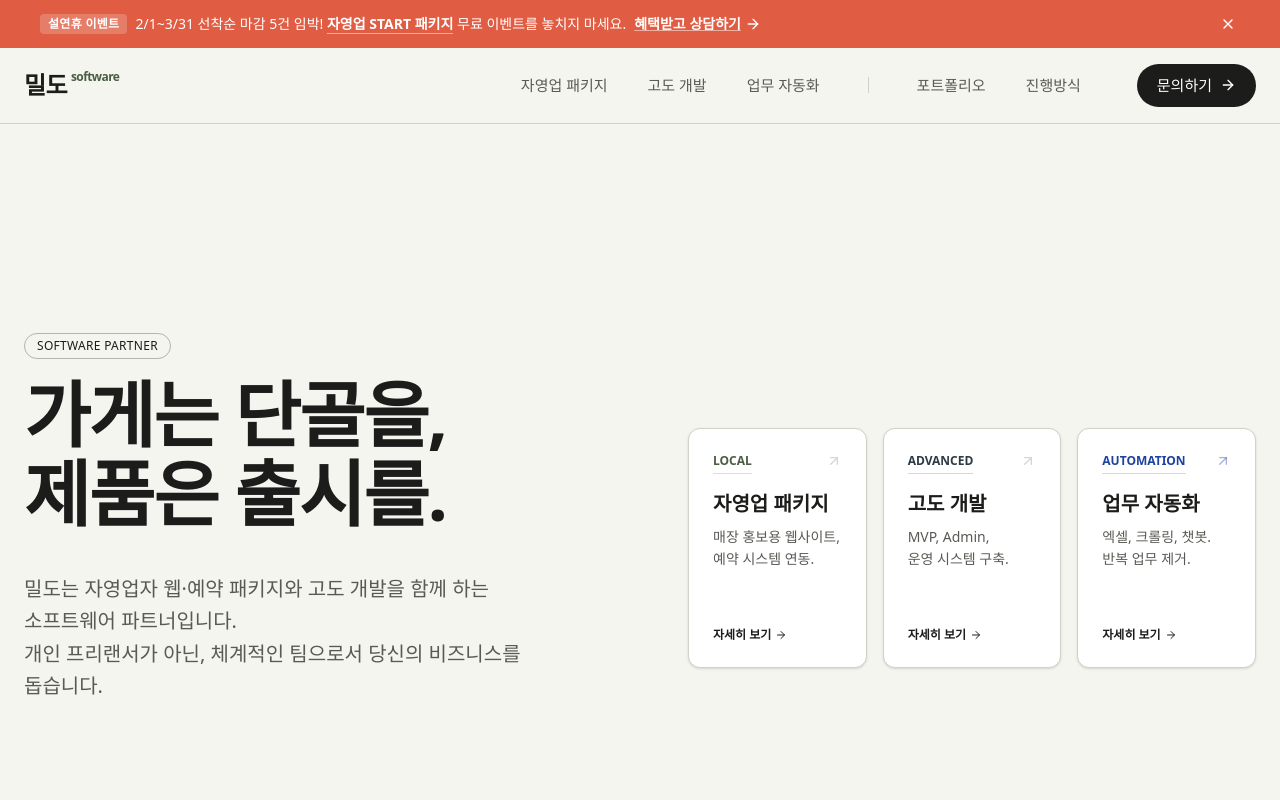
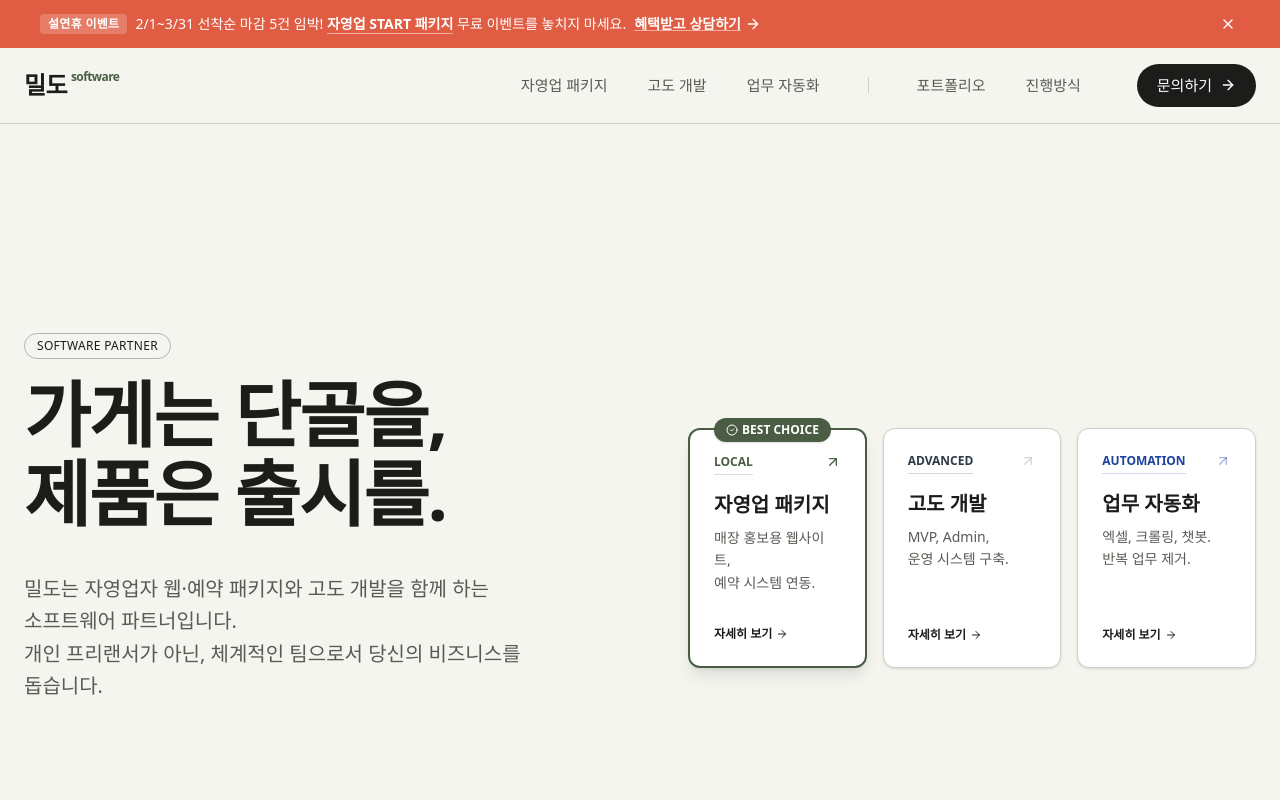
Before and after one commit to jiminseong/mildo, a Next.js app: page / in a window 1280 px wide. Shown: the top 800 px of the page. Built offline with nearby package versions, Linux system fonts and the light colour scheme; a web font is replaced by a local one.

Commit message:
feat: 당골 카드에 'BEST CHOICE' 배지를 추가하고 디자인을 개선했습니다.

```diff
--- a/src/app/page.tsx
+++ b/src/app/page.tsx
@@ -30,14 +30,17 @@ export default function Home() {
             {/* Card 1: Dangol */}
             <Link
               href="/local"
-              className="group flex flex-col justify-between p-6 bg-white border border-border rounded-xl hover:border-dangol transition-all duration-300 hover:-translate-y-1 shadow-sm hover:shadow-md min-h-[240px]"
+              className="relative group flex flex-col justify-between p-6 bg-white border-2 border-dangol rounded-xl shadow-lg transition-all duration-300 hover:-translate-y-1 min-h-[240px] z-10"
             >
+              <div className="absolute -top-3 left-6 bg-dangol text-white text-xs font-bold px-3 py-1 rounded-full shadow-sm flex items-center gap-1">
+                <CheckCircle2 className="w-3 h-3" /> BEST CHOICE
+              </div>
               <div>
                 <div className="mb-4 flex justify-between items-start">
                   <span className="text-dangol font-bold text-xs tracking-uppercase border-b border-dangol/20 pb-1">
                     LOCAL
                   </span>
-                  <ArrowUpRight className="w-4 h-4 text-gray-300 group-hover:text-dangol transition-colors" />
+                  <ArrowUpRight className="w-4 h-4 text-dangol group-hover:scale-110 transition-transform" />
                 </div>
                 <h3 className="text-xl font-bold mb-2 text-text-primary">자영업 패키지</h3>
                 <p className="text-text-secondary text-sm leading-relaxed">
```
Also changed, not shown: .claude/settings.local.json (added).
